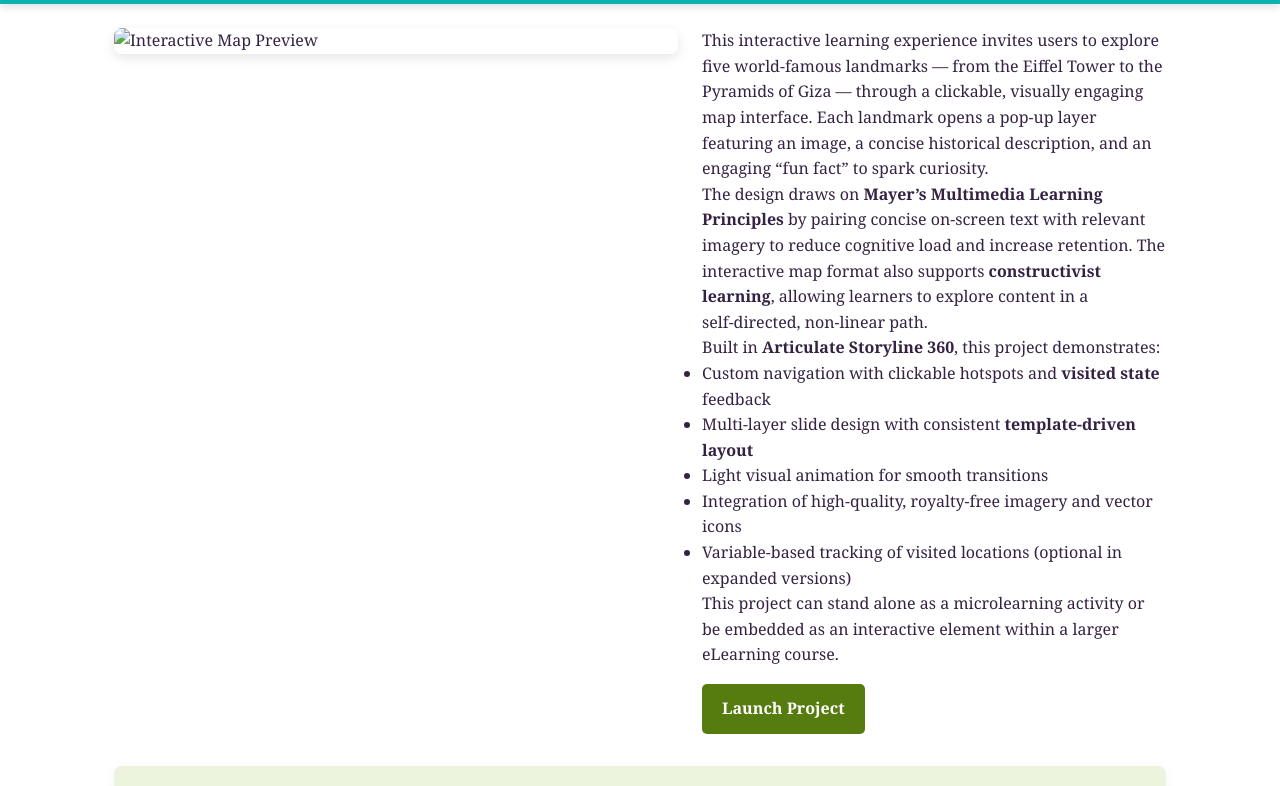
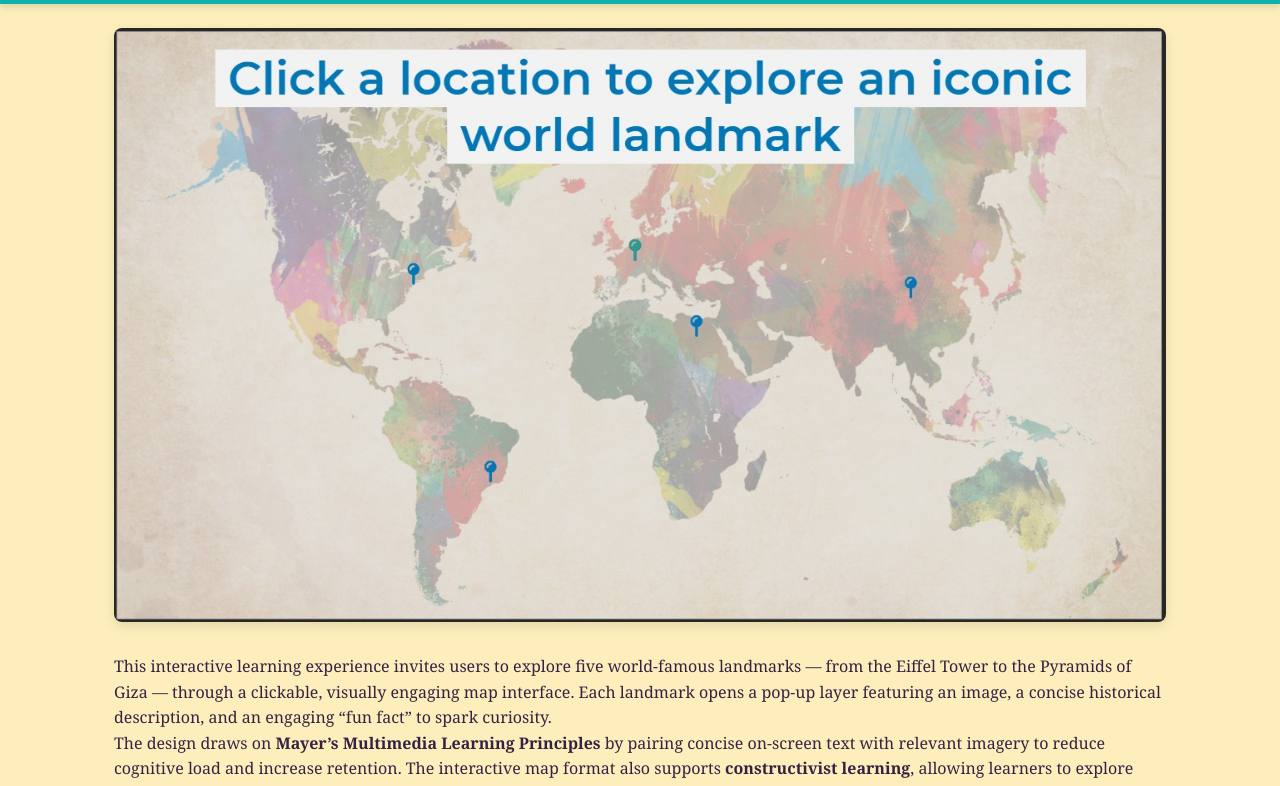
Before and after one commit to LesleyPLangdon/StorylineLandingPageTemplate, a plain HTML site: page AdaptiveQuizSetLevel.html in a window 1280 px wide. Shown: the part 79-865 px from the top of the page. Drawn offline with Linux system fonts and the light colour scheme.

Commit message:
moved images to folder

```diff
--- a/AdaptiveQuizSetLevel.html
+++ b/AdaptiveQuizSetLevel.html
@@ -15,7 +15,7 @@
 <main class="container">
   <!-- Project Info -->
   <section class="project-info">
-    <img src="project-preview.jpg" alt="Interactive Map Preview" class="preview-img">
+    <a href="story.html" target="_blank"><img src="images/interactiveMapScreenshot.jpg" alt="Interactive Map Preview" class="preview-img"></a>
     <div class="project-text">
       <p>
         This interactive learning experience invites users to explore five world‑famous landmarks — from the Eiffel Tower to the Pyramids of Giza — through a clickable, visually engaging map interface. Each landmark opens a pop‑up layer featuring an image, a concise historical description, and an engaging “fun fact” to spark curiosity.
--- a/style.css
+++ b/style.css
@@ -16,7 +16,7 @@
 }
 
 body {
-    background-color: #fff;
+    background-color: var(--ltyellow);
     color: var(--shadow);
     line-height: 1.6;
 }
```
Also changed, not shown: images/interactiveMapScreenshot.jpg (renamed from interactiveMapScreenshot.jpg), images/questionLevelScreenshot.jpg (renamed from questionLevelScreenshot.jpg), images/setLevelScreenshot.jpg (renamed from setLevelScreenshot.jpg).
